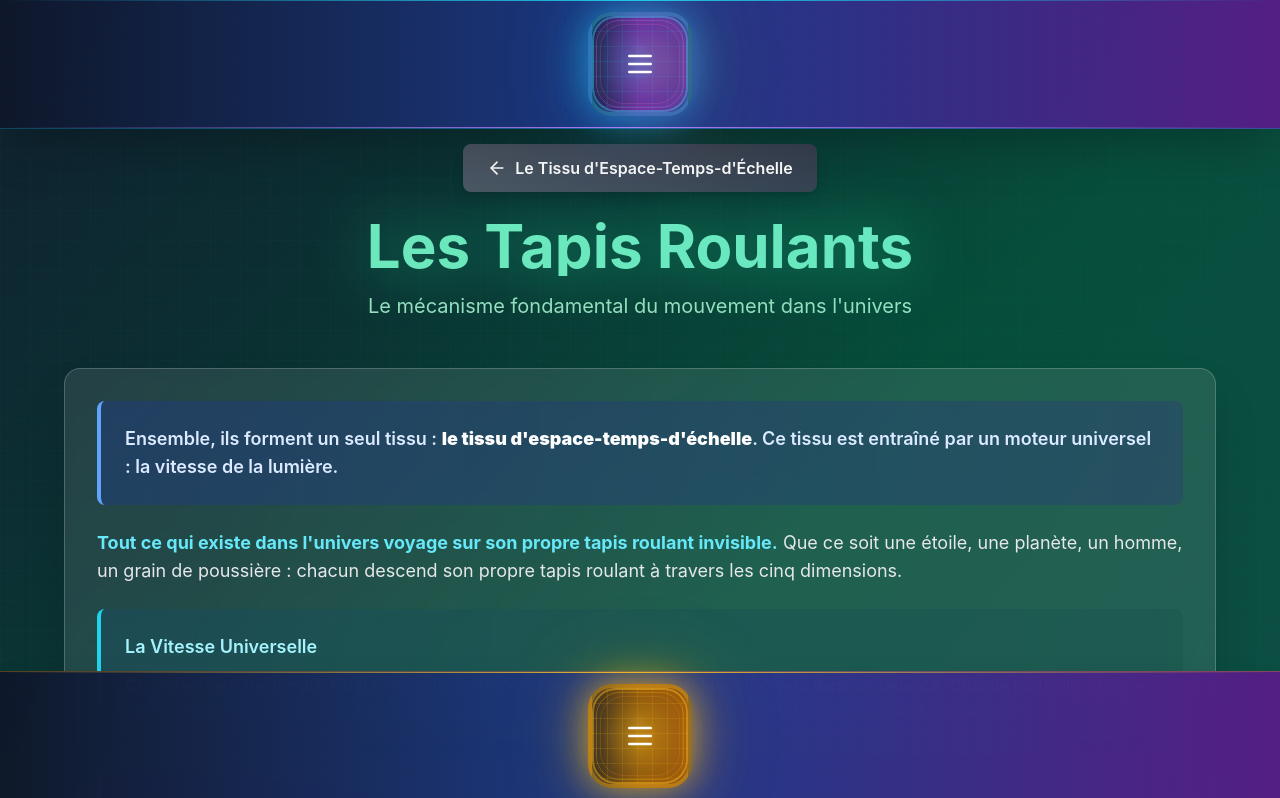
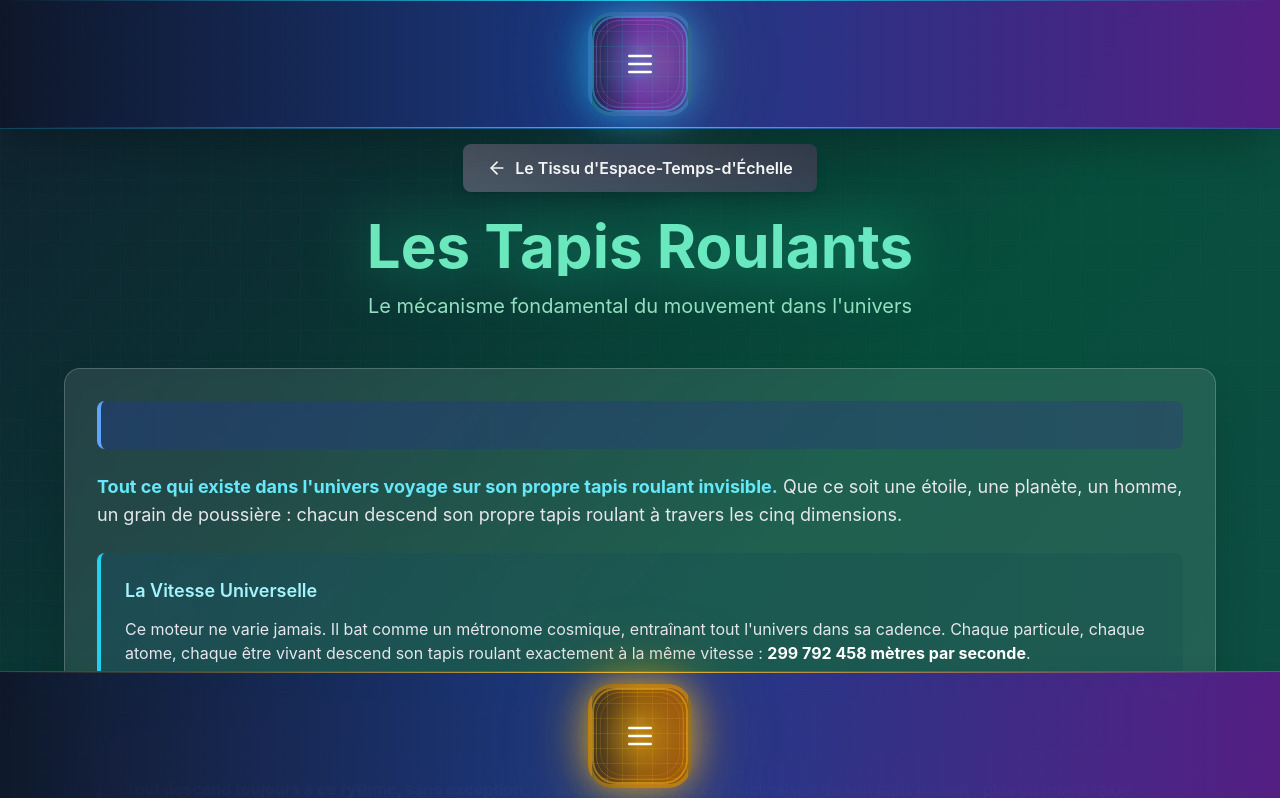
Before and after one commit to romainfalanga/univers.run-code-10, a React (Vite) app: page /tissu-espace-temps-echelle/tapis-roulant in a window 1280 px wide. Shown: the top 798 px of the page. Built offline with nearby package versions, Linux system fonts and the light colour scheme.

Commit message:
Updated TapisRoulantFabricPage.tsx

```diff
--- a/src/pages/fabric/TapisRoulantFabricPage.tsx
+++ b/src/pages/fabric/TapisRoulantFabricPage.tsx
@@ -40,9 +40,6 @@ export const TapisRoulantFabricPage: React.FC = () => {
           <div className="bg-white/10 backdrop-blur-sm rounded-xl lg:rounded-2xl p-6 sm:p-8 border border-white/20 shadow-2xl">
             <div className="space-y-4 sm:space-y-6">
               <div className="bg-gradient-to-r from-blue-900/40 to-indigo-900/30 p-4 sm:p-6 rounded-lg border-l-4 border-blue-400">
-                <p className="text-base sm:text-lg text-blue-100 leading-relaxed font-semibold">
-                  Ensemble, ils forment un seul tissu : <strong className="text-white">le tissu d'espace-temps-d'échelle</strong>. Ce tissu est entraîné par un moteur universel : la vitesse de la lumière.
-                </p>
               </div>
 
               <p className="text-base sm:text-lg text-gray-200 leading-relaxed">
```
